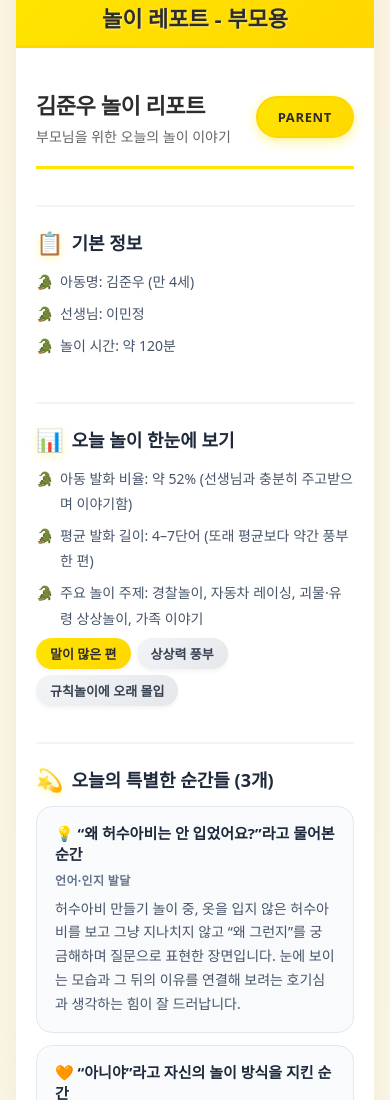
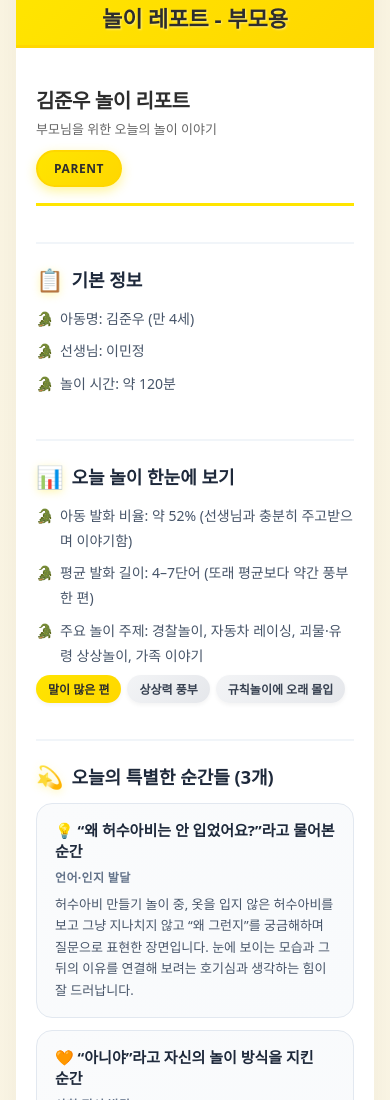
Before and after one commit to linchpin1104/care-intell, a plain HTML site: page ui/report_preview.html in a window 390 px wide. Shown: the part 300-1400 px from the top of the page. Drawn offline with Linux system fonts and the light colour scheme.

Commit message:
모바일 레이아웃 개선: 제목/뱃지 겹침 해결, 줄바꿈 최적화

```diff
--- a/ui/report_preview.css
+++ b/ui/report_preview.css
@@ -90,6 +90,12 @@ body {
   display: flex;
   flex-direction: column;
   gap: 48px;
+}
+
+@media (max-width: 768px) {
+  .layout {
+    gap: 32px;
+  }
 }
 
 .card-logo {
@@ -187,6 +193,15 @@ body {
   border-bottom: 3px solid #FFE500;
 }
 
+@media (max-width: 768px) {
+  .report-header {
+    flex-direction: column;
+    align-items: flex-start;
+    gap: 12px;
+    padding-bottom: 16px;
+  }
+}
+
 .report-title {
   font-size: 30px;
   font-weight: 900;
@@ -203,11 +218,14 @@ body {
 
 @media (max-width: 768px) {
   .report-title {
-    font-size: 22px;
+    font-size: 20px;
+    line-height: 1.3;
+    word-break: keep-all;
   }
 
   .report-subtitle {
-    font-size: 14px;
+    font-size: 13px;
+    line-height: 1.4;
   }
 }
 
@@ -222,6 +240,16 @@ body {
   color: #2D2D2D;
   box-shadow: 0 4px 12px rgba(255, 229, 0, 0.4);
   border: 2px solid #FFD700;
+  white-space: nowrap;
+  flex-shrink: 0;
+}
+
+@media (max-width: 768px) {
+  .report-badge {
+    padding: 8px 16px;
+    font-size: 12px;
+    align-self: flex-start;
+  }
 }
 
 .section {
@@ -311,6 +339,13 @@ body {
   transition: all 0.2s ease;
 }
 
+@media (max-width: 768px) {
+  .pill {
+    font-size: 12px;
+    padding: 5px 12px;
+  }
+}
+
 .pill:hover {
   transform: translateY(-1px);
   box-shadow: 0 4px 8px rgba(0, 0, 0, 0.1);
@@ -382,15 +417,18 @@ body {
 @media (max-width: 768px) {
   .episode-title {
     font-size: 15px;
+    word-break: keep-all;
   }
 
   .episode-quote {
-    font-size: 14px;
-    padding: 9px 14px;
+    font-size: 13px;
+    padding: 8px 12px;
+    line-height: 1.6;
   }
 
   .episode-body {
-    font-size: 14px;
+    font-size: 13px;
+    line-height: 1.65;
   }
 }
 
@@ -444,6 +482,16 @@ body {
   .traffic-item {
     padding: 14px;
     font-size: 13px;
+  }
+
+  .traffic-label {
+    font-size: 14px;
+  }
+
+  .traffic-grid {
+    display: flex;
+    flex-direction: column;
+    gap: 12px;
   }
 }
 
@@ -545,6 +593,12 @@ body {
   line-height: 1.6;
 }
 
+@media (max-width: 768px) {
+  .small {
+    font-size: 13px;
+  }
+}
+
 .question-list {
   font-size: 15px;
   padding-left: 0;
```
